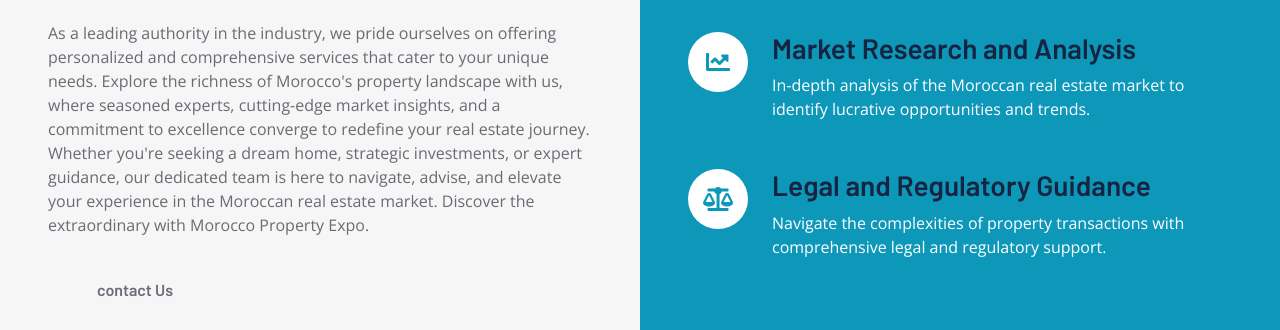
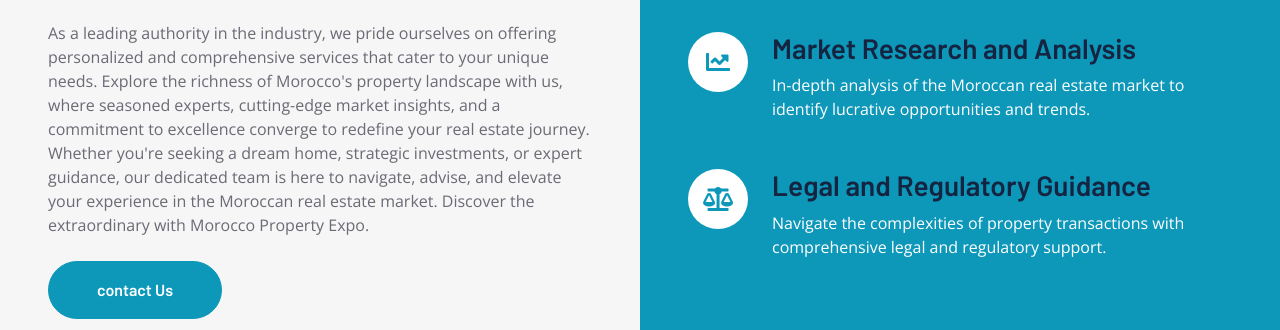
Before and after one commit to hamzara99/morocco-Expo, a plain HTML site: page en/Presentation.html in a window 1280 px wide. Shown: the part 622-952 px from the top of the page. Drawn offline with nearby package versions, Linux system fonts and the light colour scheme.

Commit message:
i have made some necessary changes

```diff
--- a/en/Presentation.html
+++ b/en/Presentation.html
@@ -103,7 +103,7 @@
                 <h1 class="display-5 mb-4">Welcome To <span class="text-primary">Morocco Property Expo</span></h1>
                 <h4 class="text-primary mb-4">your premier destination for unlocking the doors to a diverse realm of real estate opportunities</h4>
                 <p class="mb-4">As a leading authority in the industry, we pride ourselves on offering personalized and comprehensive services that cater to your unique needs. Explore the richness of Morocco's property landscape with us, where seasoned experts, cutting-edge market insights, and a commitment to excellence converge to redefine your real estate journey. Whether you're seeking a dream home, strategic investments, or expert guidance, our dedicated team is here to navigate, advise, and elevate your experience in the Moroccan real estate market. Discover the extraordinary with Morocco Property Expo.</p>
-                <a href="contact.html" class="btn btn-prima1ry py-md-3 px-md-5 rounded-pill">contact Us</a>
+                <a href="contact.html" class="btn btn-primary py-md-3 px-md-5 rounded-pill">contact Us</a>
             </div>
             <div class="col-lg-6">
                 <div class="h-100 d-flex flex-column justify-content-center bg-primary p-5">
```
